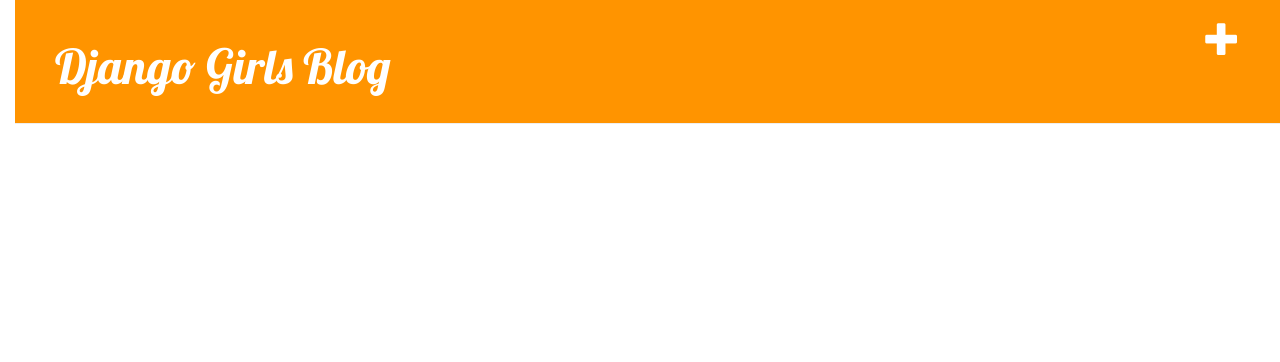
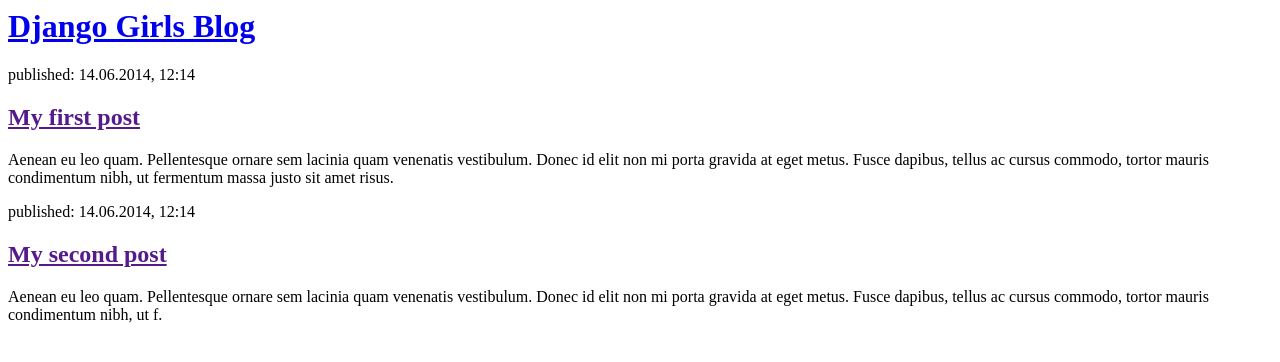
Before and after one commit to KAYESU/my-third-blog, a Django app: page / in a window 1280 px wide. Shown: the top 362 px of the page. Run offline with Django 3.2, Linux system fonts and the light colour scheme; some libraries are stand-ins or nearby versions.

Commit message:
Changed the HTML for the site.

```diff
--- a/blog/templates/blog/base.html
+++ /dev/null
@@ -1,24 +0,0 @@
-{% load static %}
-<html>
-    <head>
-    	<link rel="stylesheet" href="//maxcdn.bootstrapcdn.com/bootstrap/3.2.0/css/bootstrap.min.css">
-		<link rel="stylesheet" href="//maxcdn.bootstrapcdn.com/bootstrap/3.2.0/css/bootstrap-theme.min.css">
-		<link rel="stylesheet" href="{% static 'css/blog.css' %}">
-		<link href="//fonts.googleapis.com/css?family=Lobster&subset=latin,latin-ext" rel="stylesheet" type="text/css">
-        <title>Django Girls blog</title>
-    </head>
-    <body>
-        <div class="page-header">
-            <a href="{% url 'post_new' %}" class="top-menu"><span class="glyphicon glyphicon-plus"></span></a>
-            <h1><a href="/">Django Girls Blog</a></h1>
-        </div>
-        <div class="content container">
-            <div class="row">
-                <div class="col-md-8">
-                {% block content %}
-                {% endblock %}
-                </div>
-            </div>
-        </div>
-    </body>
-</html>
--- a/blog/templates/blog/post_list.html
+++ b/blog/templates/blog/post_list.html
@@ -1,14 +1,22 @@
-{% extends 'blog/base.html' %}
+<html>
+    <head>
+        <title>Django Girls blog</title>
+    </head>
+    <body>
+        <div>
+            <h1><a href="/">Django Girls Blog</a></h1>
+        </div>
 
+        <div>
+            <p>published: 14.06.2014, 12:14</p>
+            <h2><a href="">My first post</a></h2>
+            <p>Aenean eu leo quam. Pellentesque ornare sem lacinia quam venenatis vestibulum. Donec id elit non mi porta gravida at eget metus. Fusce dapibus, tellus ac cursus commodo, tortor mauris condimentum nibh, ut fermentum massa justo sit amet risus.</p>
+        </div>
 
-{% block content %}
-    {% for post in posts %}
-        <div class="post">
-        	<div class="date">
-                {{ post.published_date }}
-            </div>
-            <h1><a href="{% url 'post_detail' pk=post.pk %}">{{ post.title }}</a></h1>
-            <p>{{ post.text|linebreaksbr }}</p>
+        <div>
+            <p>published: 14.06.2014, 12:14</p>
+            <h2><a href="">My second post</a></h2>
+            <p>Aenean eu leo quam. Pellentesque ornare sem lacinia quam venenatis vestibulum. Donec id elit non mi porta gravida at eget metus. Fusce dapibus, tellus ac cursus commodo, tortor mauris condimentum nibh, ut f.</p>
         </div>
-  	{% endfor %}
-{% endblock %}
+    </body>
+</html>
--- a/blog/urls.py
+++ b/blog/urls.py
@@ -3,6 +3,4 @@ from . import views
 
 urlpatterns = [
     path('', views.post_list, name='post_list'),
-    path('post/<int:pk>/', views.post_detail, name='post_detail'),
-    path('post/new/', views.post_new, name='post_new'),
 ]
--- a/blog/views.py
+++ b/blog/views.py
@@ -1,26 +1,4 @@
-from django.shortcuts import render, get_object_or_404
-from django.utils import timezone
-from .models import Post
-from .forms import PostForm
-from django.shortcuts import redirect
+from django.shortcuts import render
 
 def post_list(request):
-    posts = Post.objects.filter(published_date__lte=timezone.now()).order_by('published_date')
     return render(request, 'blog/post_list.html', {})
-
-def post_detail(request, pk):
-    post = get_object_or_404(Post, pk=pk)
-    return render(request, 'blog/post_detail.html', {'post': post})
-
-def post_new(request):
-    if request.method == "POST":
-        form = PostForm(request.POST)
-        if form.is_valid():
-            post = form.save(commit=False)
-            post.author = request.user
-            post.published_date = timezone.now()
-            post.save()
-            return redirect('post_detail', pk=post.pk)
-    else:
-        form = PostForm()
-    return render(request, 'blog/post_edit.html', {'form': form})
```
Also changed, not shown: blog/templates/blog/post_detail.html (deleted, +0 -13 lines), blog/templates/blog/post_edit.html (deleted, +0 -9 lines).
